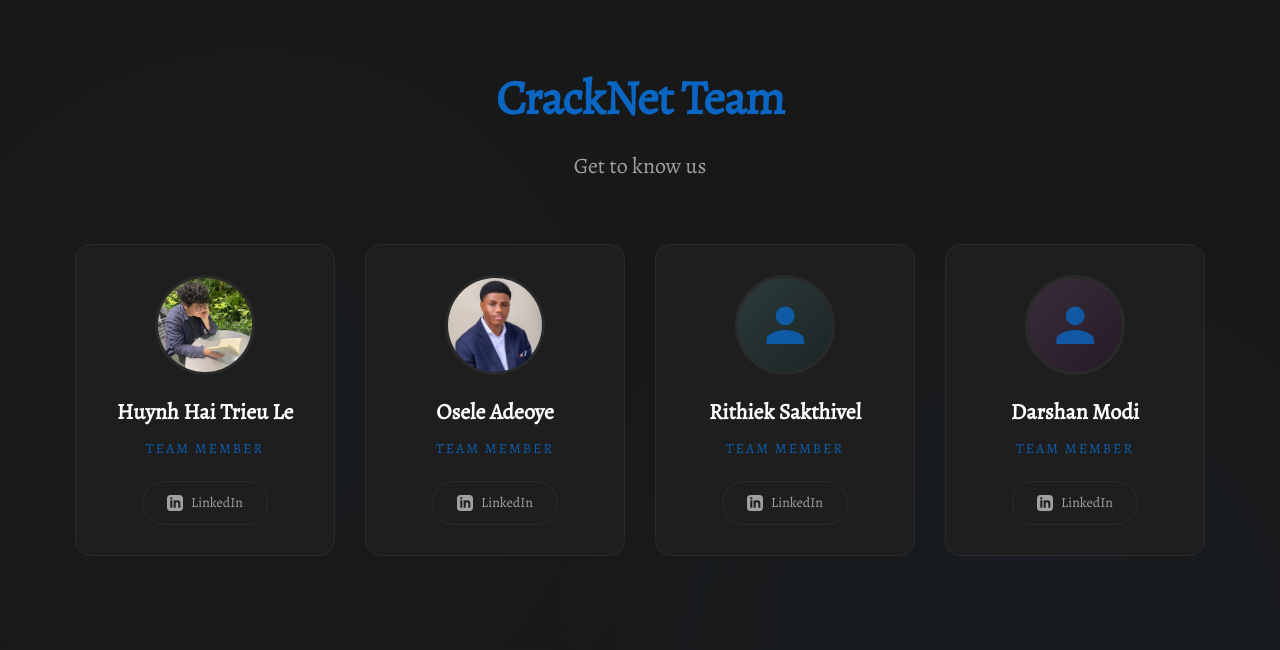
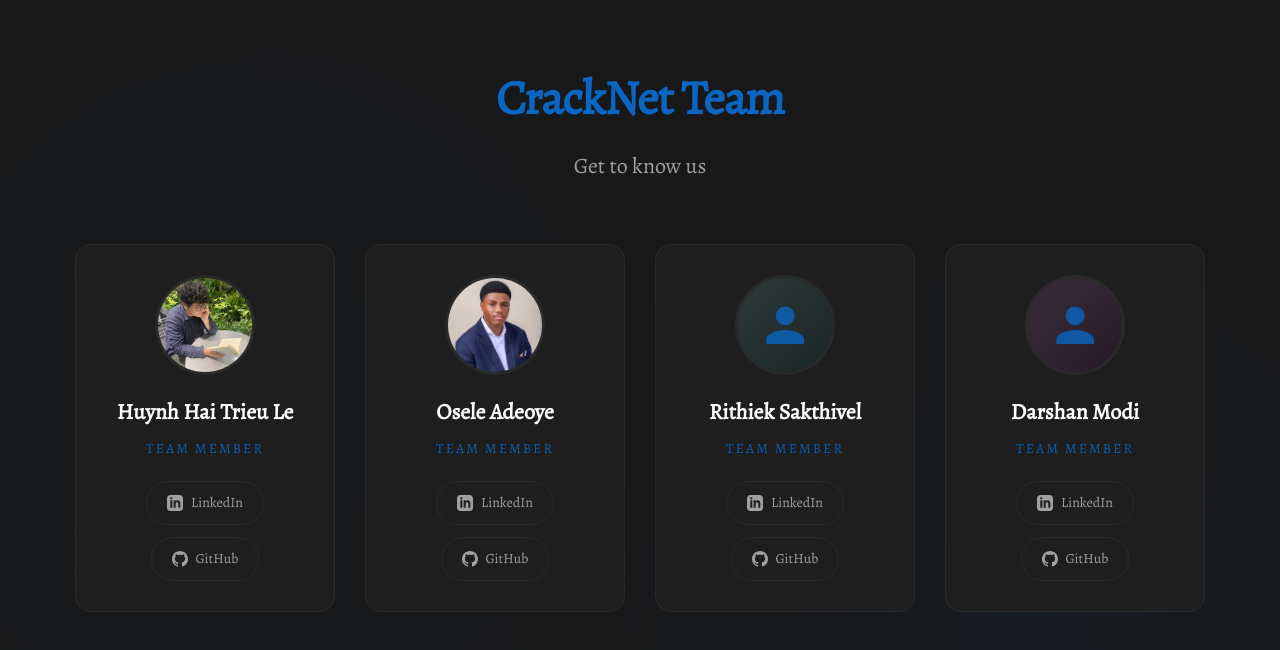
Before and after one commit to trieu-h/cracknet, a plain HTML site: page index.html in a window 1280 px wide. Drawn offline with Linux system fonts and the light colour scheme.

Commit message:
Add github button

```diff
--- a/index.html
+++ b/index.html
@@ -177,7 +177,7 @@
         display: inline-flex;
         align-items: center;
         gap: 8px;
-        padding: 10px 24px;
+        padding: 10px 20px;
         background: transparent;
         border: 1px solid var(--border-color);
         border-radius: 30px;
@@ -187,6 +187,8 @@
         transition: all 0.3s ease;
         position: relative;
         overflow: hidden;
+        flex-shrink: 0;
+        white-space: nowrap;
       }
 
       .linkedin-btn::before {
@@ -215,10 +217,78 @@
         width: 16px;
         height: 16px;
         transition: transform 0.3s ease;
+        fill: currentColor;
+        display: inline-block;
+        flex-shrink: 0;
       }
 
       .linkedin-btn:hover svg {
         transform: translateX(3px);
+        fill: var(--bg-dark);
+      }
+
+      /* Button Container */
+      .button-group {
+        display: flex;
+        flex-wrap: wrap;
+        gap: 12px;
+        justify-content: center;
+        width: 100%;
+      }
+
+      /* GitHub Button */
+      .github-btn {
+        display: inline-flex;
+        align-items: center;
+        gap: 8px;
+        padding: 10px 20px;
+        background: transparent;
+        border: 1px solid var(--border-color);
+        border-radius: 30px;
+        color: var(--text-secondary);
+        text-decoration: none;
+        font-size: 14px;
+        transition: all 0.3s ease;
+        position: relative;
+        overflow: hidden;
+        flex-shrink: 0;
+        white-space: nowrap;
+      }
+
+      .github-btn::before {
+        content: '';
+        position: absolute;
+        top: 0;
+        left: 0;
+        width: 100%;
+        height: 100%;
+        background: #ffffff;
+        transform: translateX(-100%);
+        transition: transform 0.3s ease;
+        z-index: -1;
+      }
+
+      .github-btn:hover {
+        color: var(--bg-dark);
+        border-color: #ffffff;
+      }
+
+      .github-btn:hover::before {
+        transform: translateX(0);
+      }
+
+      .github-btn svg {
+        width: 16px;
+        height: 16px;
+        transition: transform 0.3s ease;
+        fill: currentColor;
+        display: inline-block;
+        flex-shrink: 0;
+      }
+
+      .github-btn:hover svg {
+        transform: translateX(3px);
+        fill: var(--bg-dark);
       }
 
       /* Animations */
@@ -293,12 +363,20 @@
           font-size: 12px;
         }
 
-        .linkedin-btn {
-          padding: 8px 20px;
+        .button-group {
+          flex-direction: row;
+          flex-wrap: wrap;
+          gap: 10px;
+        }
+
+        .linkedin-btn,
+        .github-btn {
+          padding: 8px 16px;
           font-size: 13px;
         }
 
-        .linkedin-btn svg {
+        .linkedin-btn svg,
+        .github-btn svg {
           width: 14px;
           height: 14px;
         }
@@ -313,6 +391,12 @@
         .person-card {
           flex: 0 0 calc(50% - 20px);
           max-width: calc(50% - 20px);
+        }
+
+        .button-group {
+          flex-direction: row;
+          flex-wrap: wrap;
+          gap: 10px;
         }
       }
     </style>
@@ -330,12 +414,20 @@
         </div>
         <h2 class="name">Huynh Hai Trieu Le</h2>
         <p class="role">Team Member</p>
+        <div class="button-group">
           <a href="https://www.linkedin.com/in/lehhtrieu/" target="_blank" rel="noopener noreferrer" class="linkedin-btn">
             <svg viewBox="0 0 24 24" fill="currentColor">
               <path d="M19 0h-14c-2.761 0-5 2.239-5 5v14c0 2.761 2.239 5 5 5h14c2.762 0 5-2.239 5-5v-14c0-2.761-2.238-5-5-5zm-11 19h-3v-11h3v11zm-1.5-12.268c-.966 0-1.75-.79-1.75-1.764s.784-1.764 1.75-1.764 1.75.79 1.75 1.764-.783 1.764-1.75 1.764zm13.5 12.268h-3v-5.604c0-3.368-4-3.113-4 0v5.604h-3v-11h3v1.765c1.396-2.586 7-2.777 7 2.476v6.759z"/>
             </svg>
             LinkedIn
           </a>
+          <a href="https://github.com/trieu-h" target="_blank" rel="noopener noreferrer" class="github-btn">
+            <svg viewBox="0 0 24 24" fill="currentColor">
+              <path d="M12 0c-6.626 0-12 5.373-12 12 0 5.302 3.438 9.8 8.207 11.387.599.111.793-.261.793-.577v-2.234c-3.338.724-4.033-1.416-4.033-1.416-.546-1.387-1.333-1.756-1.333-1.756-1.089-.745.083-.729.083-.729 1.205.084 1.839 1.237 1.839 1.237 1.07 1.834 2.807 1.304 3.492.997.107-.775.418-1.305.762-1.604-2.665-.305-5.467-1.334-5.467-5.931 0-1.311.469-2.381 1.236-3.221-.124-.303-.535-1.524.117-3.176 0 0 1.008-.322 3.301 1.23.957-.266 1.983-.399 3.003-.404 1.02.005 2.047.138 3.006.404 2.291-1.552 3.297-1.23 3.297-1.23.653 1.653.242 2.874.118 3.176.77.84 1.235 1.911 1.235 3.221 0 4.609-2.807 5.624-5.479 5.921.43.372.823 1.102.823 2.222v3.293c0 .319.192.694.801.576 4.765-1.589 8.199-6.086 8.199-11.386 0-6.627-5.373-12-12-12z"/>
+            </svg>
+            GitHub
+          </a>
+        </div>
       </div>
 
       <div class="person-card">
@@ -344,12 +436,20 @@
         </div>
         <h2 class="name">Osele Adeoye</h2>
         <p class="role">Team Member</p>
+        <div class="button-group">
           <a href="https://www.linkedin.com/in/osele-adeoye-968a62272/" target="_blank" rel="noopener noreferrer" class="linkedin-btn">
             <svg viewBox="0 0 24 24" fill="currentColor">
               <path d="M19 0h-14c-2.761 0-5 2.239-5 5v14c0 2.761 2.239 5 5 5h14c2.762 0 5-2.239 5-5v-14c0-2.761-2.238-5-5-5zm-11 19h-3v-11h3v11zm-1.5-12.268c-.966 0-1.75-.79-1.75-1.764s.784-1.764 1.75-1.764 1.75.79 1.75 1.764-.783 1.764-1.75 1.764zm13.5 12.268h-3v-5.604c0-3.368-4-3.113-4 0v5.604h-3v-11h3v1.765c1.396-2.586 7-2.777 7 2.476v6.759z"/>
             </svg>
             LinkedIn
           </a>
+          <a href="https://github.com/Oseleadeoye" target="_blank" rel="noopener noreferrer" class="github-btn">
+            <svg viewBox="0 0 24 24" fill="currentColor">
+              <path d="M12 0c-6.626 0-12 5.373-12 12 0 5.302 3.438 9.8 8.207 11.387.599.111.793-.261.793-.577v-2.234c-3.338.724-4.033-1.416-4.033-1.416-.546-1.387-1.333-1.756-1.333-1.756-1.089-.745.083-.729.083-.729 1.205.084 1.839 1.237 1.839 1.237 1.07 1.834 2.807 1.304 3.492.997.107-.775.418-1.305.762-1.604-2.665-.305-5.467-1.334-5.467-5.931 0-1.311.469-2.381 1.236-3.221-.124-.303-.535-1.524.117-3.176 0 0 1.008-.322 3.301 1.23.957-.266 1.983-.399 3.003-.404 1.02.005 2.047.138 3.006.404 2.291-1.552 3.297-1.23 3.297-1.23.653 1.653.242 2.874.118 3.176.77.84 1.235 1.911 1.235 3.221 0 4.609-2.807 5.624-5.479 5.921.43.372.823 1.102.823 2.222v3.293c0 .319.192.694.801.576 4.765-1.589 8.199-6.086 8.199-11.386 0-6.627-5.373-12-12-12z"/>
+            </svg>
+            GitHub
+          </a>
+        </div>
       </div>
 
       <div class="person-card">
@@ -360,12 +460,20 @@
         </div>
         <h2 class="name">Rithiek Sakthivel</h2>
         <p class="role">Team Member</p>
+        <div class="button-group">
           <a href="https://www.linkedin.com/in/rithiek-sakthivel/" target="_blank" rel="noopener noreferrer" class="linkedin-btn">
             <svg viewBox="0 0 24 24" fill="currentColor">
               <path d="M19 0h-14c-2.761 0-5 2.239-5 5v14c0 2.761 2.239 5 5 5h14c2.762 0 5-2.239 5-5v-14c0-2.761-2.238-5-5-5zm-11 19h-3v-11h3v11zm-1.5-12.268c-.966 0-1.75-.79-1.75-1.764s.784-1.764 1.75-1.764 1.75.79 1.75 1.764-.783 1.764-1.75 1.764zm13.5 12.268h-3v-5.604c0-3.368-4-3.113-4 0v5.604h-3v-11h3v1.765c1.396-2.586 7-2.777 7 2.476v6.759z"/>
             </svg>
             LinkedIn
           </a>
+          <a href="#" target="_blank" rel="noopener noreferrer" class="github-btn">
+            <svg viewBox="0 0 24 24" fill="currentColor">
+              <path d="M12 0c-6.626 0-12 5.373-12 12 0 5.302 3.438 9.8 8.207 11.387.599.111.793-.261.793-.577v-2.234c-3.338.724-4.033-1.416-4.033-1.416-.546-1.387-1.333-1.756-1.333-1.756-1.089-.745.083-.729.083-.729 1.205.084 1.839 1.237 1.839 1.237 1.07 1.834 2.807 1.304 3.492.997.107-.775.418-1.305.762-1.604-2.665-.305-5.467-1.334-5.467-5.931 0-1.311.469-2.381 1.236-3.221-.124-.303-.535-1.524.117-3.176 0 0 1.008-.322 3.301 1.23.957-.266 1.983-.399 3.003-.404 1.02.005 2.047.138 3.006.404 2.291-1.552 3.297-1.23 3.297-1.23.653 1.653.242 2.874.118 3.176.77.84 1.235 1.911 1.235 3.221 0 4.609-2.807 5.624-5.479 5.921.43.372.823 1.102.823 2.222v3.293c0 .319.192.694.801.576 4.765-1.589 8.199-6.086 8.199-11.386 0-6.627-5.373-12-12-12z"/>
+            </svg>
+            GitHub
+          </a>
+        </div>
       </div>
 
       <div class="person-card">
@@ -376,12 +484,20 @@
         </div>
         <h2 class="name">Darshan Modi</h2>
         <p class="role">Team Member</p>
+        <div class="button-group">
           <a href="https://www.linkedin.com/in/darshan-modi/" target="_blank" rel="noopener noreferrer" class="linkedin-btn">
             <svg viewBox="0 0 24 24" fill="currentColor">
               <path d="M19 0h-14c-2.761 0-5 2.239-5 5v14c0 2.761 2.239 5 5 5h14c2.762 0 5-2.239 5-5v-14c0-2.761-2.238-5-5-5zm-11 19h-3v-11h3v11zm-1.5-12.268c-.966 0-1.75-.79-1.75-1.764s.784-1.764 1.75-1.764 1.75.79 1.75 1.764-.783 1.764-1.75 1.764zm13.5 12.268h-3v-5.604c0-3.368-4-3.113-4 0v5.604h-3v-11h3v1.765c1.396-2.586 7-2.777 7 2.476v6.759z"/>
             </svg>
             LinkedIn
           </a>
+          <a href="#" target="_blank" rel="noopener noreferrer" class="github-btn">
+            <svg viewBox="0 0 24 24" fill="currentColor">
+              <path d="M12 0c-6.626 0-12 5.373-12 12 0 5.302 3.438 9.8 8.207 11.387.599.111.793-.261.793-.577v-2.234c-3.338.724-4.033-1.416-4.033-1.416-.546-1.387-1.333-1.756-1.333-1.756-1.089-.745.083-.729.083-.729 1.205.084 1.839 1.237 1.839 1.237 1.07 1.834 2.807 1.304 3.492.997.107-.775.418-1.305.762-1.604-2.665-.305-5.467-1.334-5.467-5.931 0-1.311.469-2.381 1.236-3.221-.124-.303-.535-1.524.117-3.176 0 0 1.008-.322 3.301 1.23.957-.266 1.983-.399 3.003-.404 1.02.005 2.047.138 3.006.404 2.291-1.552 3.297-1.23 3.297-1.23.653 1.653.242 2.874.118 3.176.77.84 1.235 1.911 1.235 3.221 0 4.609-2.807 5.624-5.479 5.921.43.372.823 1.102.823 2.222v3.293c0 .319.192.694.801.576 4.765-1.589 8.199-6.086 8.199-11.386 0-6.627-5.373-12-12-12z"/>
+            </svg>
+            GitHub
+          </a>
+        </div>
       </div>
     </div>
   </body>
```
Lines whose indentation alone changed are shown as unchanged.
